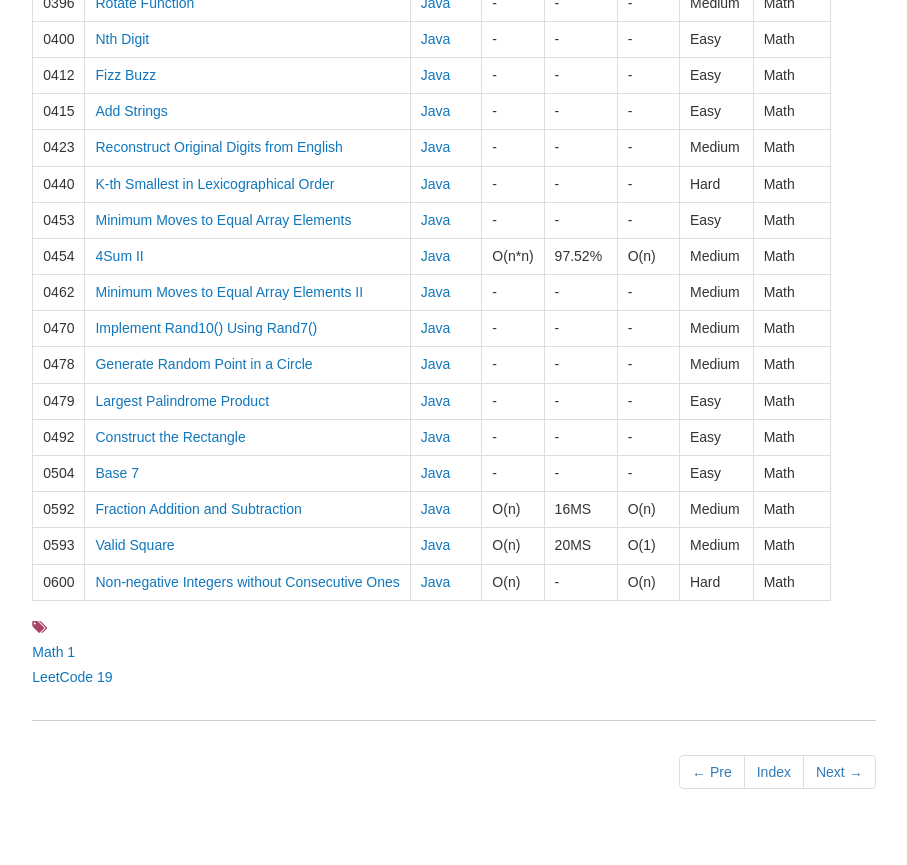
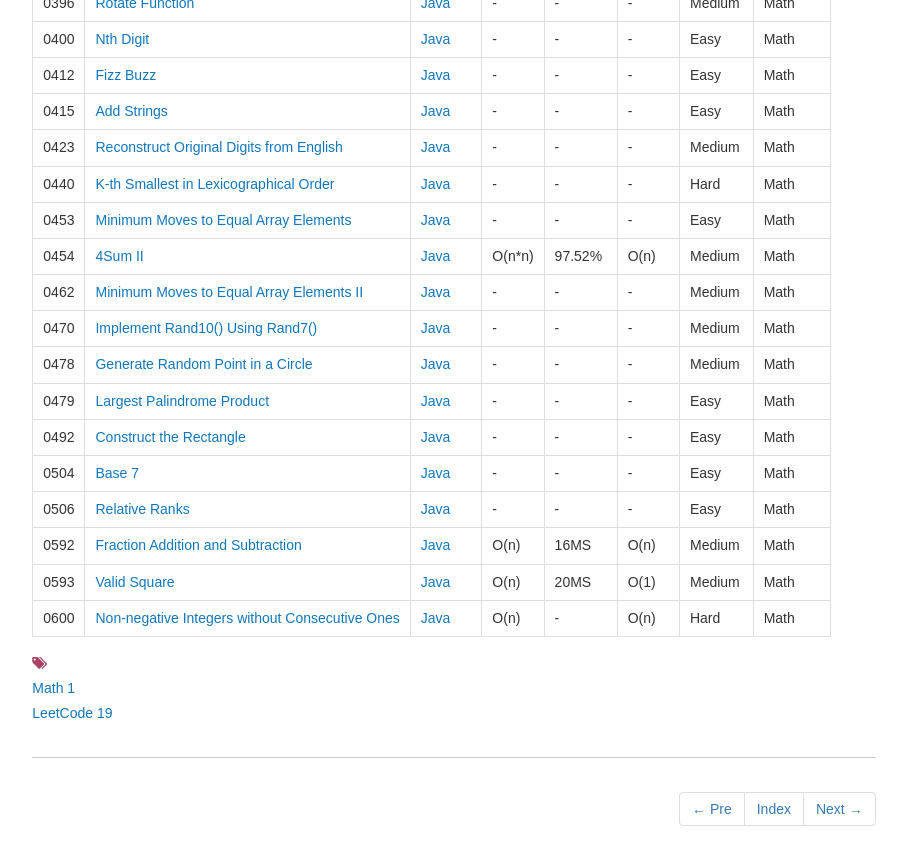
Before and after one commit to dunso/algorithm, a Jekyll site: the page built from docs/_posts/2017-12-03-Math.md, in a window 1280 px wide and 900 px high, scrolled down 1327 px. Shown: the top 865 px of the window, without its empty margins (186-1093 px from the left). Built offline with Jekyll 4.4.1, drawn with Linux system fonts in a browser that asks for light colours; nearby versions of some CDN libraries.

Commit message:
Add index of LeetCode0506.java to docs

```diff
--- a/docs/_posts/2017-12-03-Math.md
+++ b/docs/_posts/2017-12-03-Math.md
@@ -57,6 +57,7 @@ icon: file-alt
 |0479|[Largest Palindrome Product](https://leetcode.com/problems/largest-palindrome-product/) | [Java](https://e.srl/leetcode-479/)|-|-|-|Easy|Math|
 |0492|[Construct the Rectangle](https://leetcode.com/problems/construct-the-rectangle/) | [Java](https://e.srl/leetcode-492/)|-|-|-|Easy|Math|
 |0504|[Base 7](https://leetcode.com/problems/base-7/) | [Java](https://e.srl/leetcode-504/)|-|-|-|Easy|Math|
+|0506|[Relative Ranks](https://leetcode.com/problems/relative-ranks/) | [Java](https://e.srl/leetcode-506/)|-|-|-|Easy|Math|
 |0592|[Fraction Addition and Subtraction](https://leetcode.com/problems/fraction-addition-and-subtraction/)| [Java](https://e.srl/leetcode-592/)  | O(n) |16MS| O(n)  |  Medium |Math|
 |0593|[Valid Square](https://leetcode.com/problems/valid-square)| [Java](https://e.srl/leetcode-593/)  | O(n) |20MS| O(1)  |  Medium |Math|
 |0600|[Non-negative Integers without Consecutive Ones](https://leetcode.com/problems/non-negative-integers-without-consecutive-ones/) | [Java](https://e.srl/leetcode-600/)  | O(n) |-| O(n)  |  Hard |Math|
```
